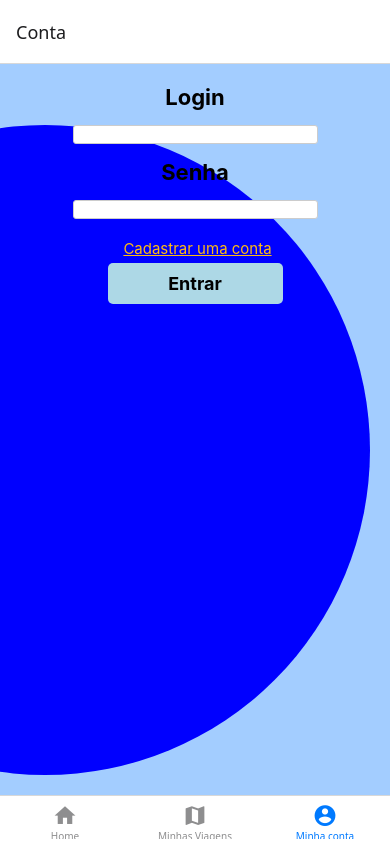
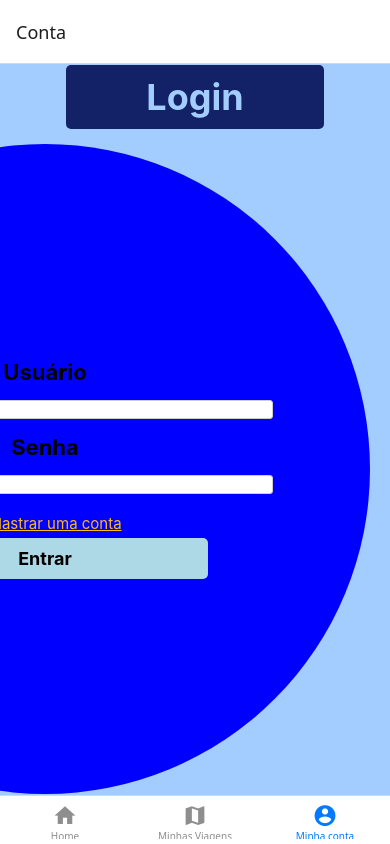
Before and after one commit to GuiJaeke/MobileTrip, a React Native app: screen /Conta in a window 390 px wide. Built offline with nearby package versions, Linux system fonts and the light colour scheme.

Commit message:
melhorando CSS pagina de login

```diff
--- a/components/account/signin.js
+++ b/components/account/signin.js
@@ -25,13 +25,14 @@ const SignIn = ({ navigation }) => {
                 <View style={styles.decoration}>
 
                 <View style={styles.alinhamento}>
+                    <Text style={styles.label}>Usuário</Text>
                     <TextInput
                         style={styles.input}
                         value={name}
                         onChangeText={setName}
                     />
 
-                    <Text style={styles.title}>Senha</Text>
+                    <Text style={styles.label}>Senha</Text>
 
                     <TextInput
                         style={styles.input}
@@ -75,6 +76,18 @@ const styles = StyleSheet.create({
     },
     title: {
         display: 'flex',
+        fontSize: 36,
+        fontWeight: 'bold',
+        marginBottom: 15,
+        textAlign: 'center',
+        backgroundColor: '#132166',
+        paddingVertical: 10,
+        paddingHorizontal: 80,
+        borderRadius: 5,
+        color: '#A3CDFF'
+    },
+    label: {
+        display: 'flex',
         fontSize: 22,
         fontWeight: 'bold',
         marginBottom: 15,
@@ -114,8 +127,9 @@ const styles = StyleSheet.create({
         display: 1,
         justifyContent: 'center',
         alignItems: 'center',
-        // flexDirection: 'column',
-        marginLeft: 300,
+        marginLeft: '300',
+        marginVertical: 'auto'
+
       }
 })
 
```
